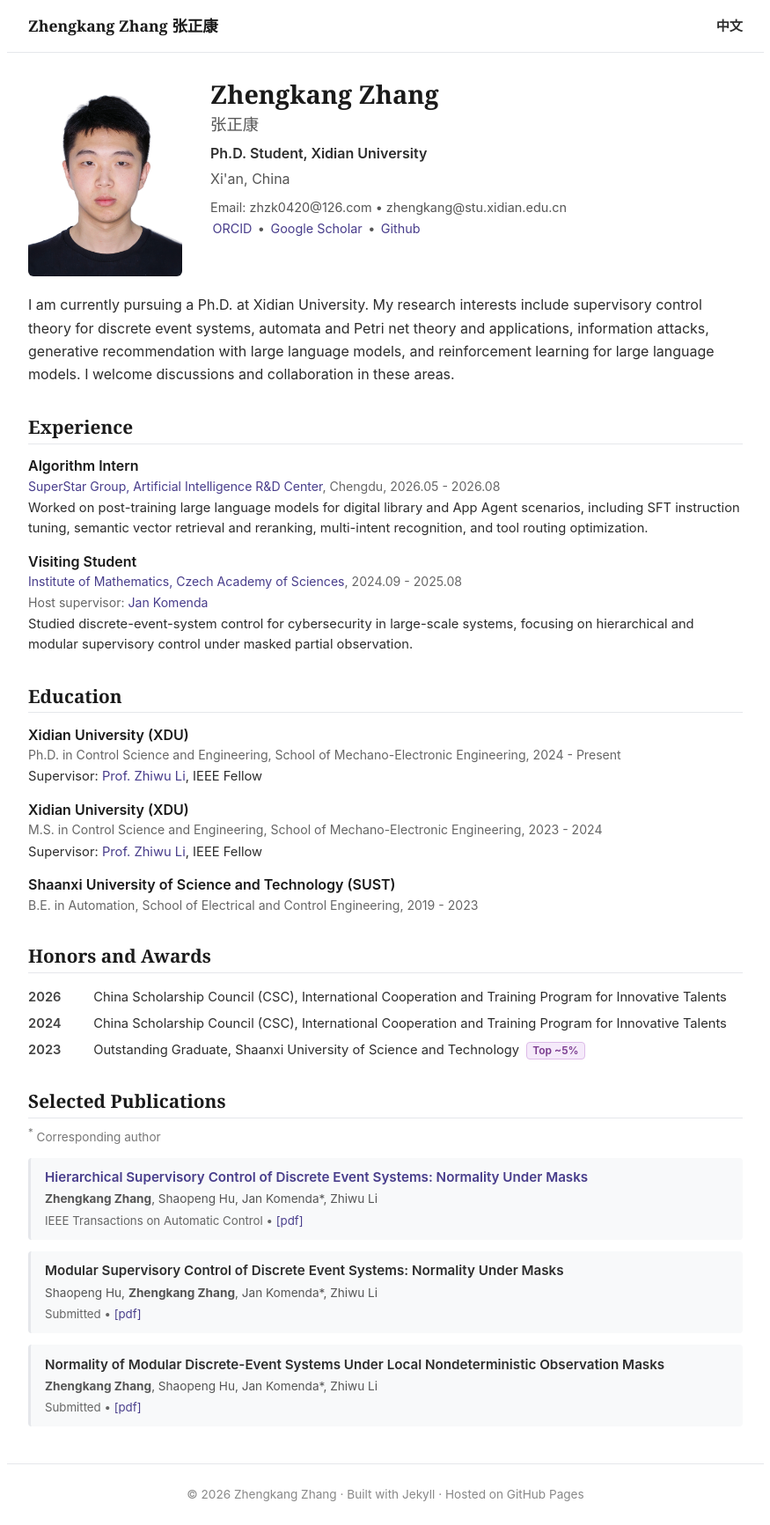
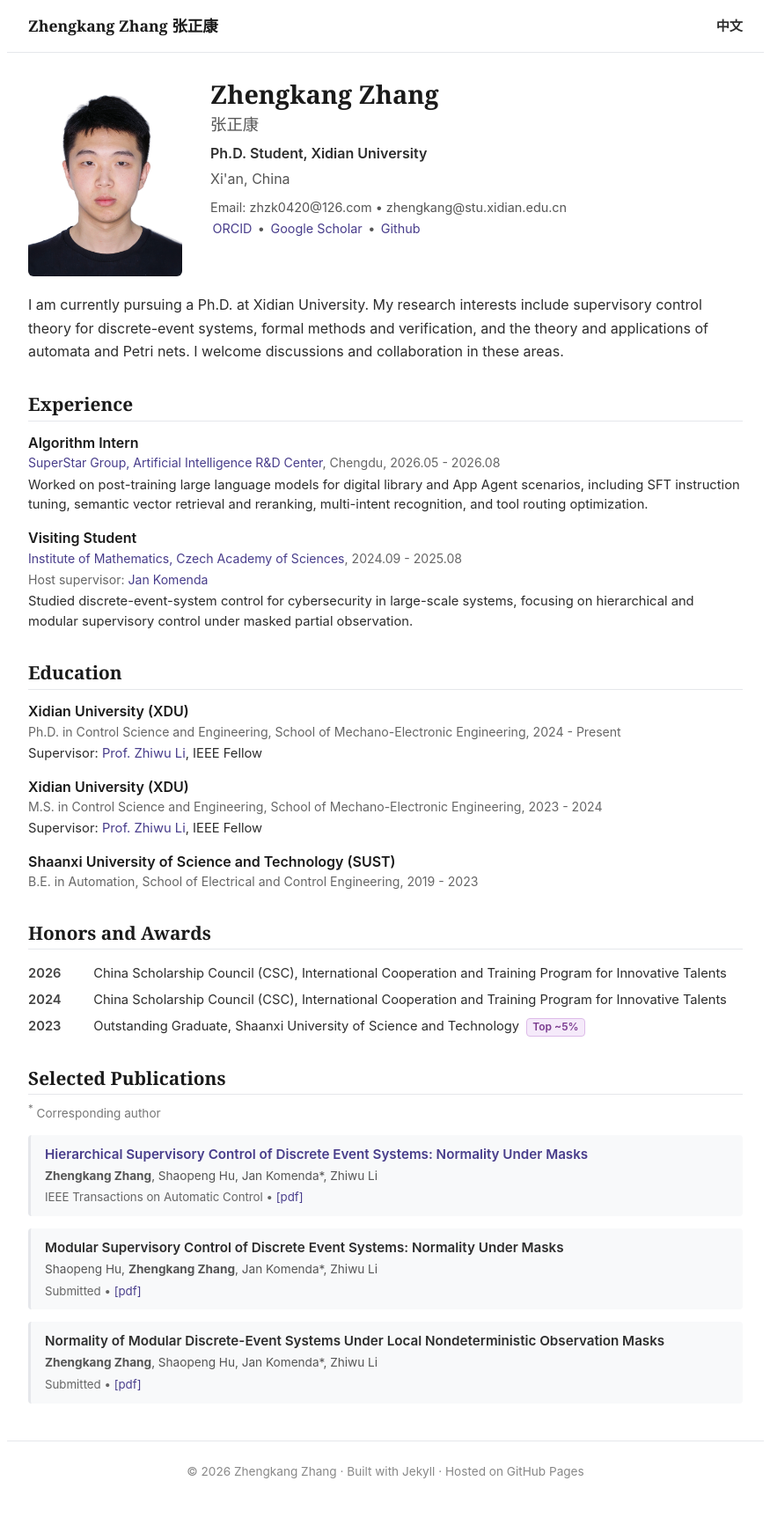
Before and after one commit to zkzh0420/zkzh0420.github.io, a Jekyll site: the page built from index.html, in a window 1280 px wide. Shown: the whole page at 88% size, without its empty margins (202-1077 px from the left). Built offline with Jekyll 4.4.1, drawn with Linux system fonts in a browser that asks for light colours; after the commit the page ends 1707 px from its top, so only the background shows below that.

Commit message:
Update research interests
Revise the research interests on both homepages and in their descriptions.

```diff
--- a/_config.yml
+++ b/_config.yml
@@ -1,5 +1,5 @@
 title: "Zhengkang Zhang"
-description: "Zhengkang Zhang (张正康), Ph.D. student at Xidian University. Discrete event systems, supervisory control theory, and generative AI search and recommendation."
+description: "Zhengkang Zhang (张正康), Ph.D. student at Xidian University. Research interests include supervisory control theory for discrete-event systems, formal methods and verification, and the theory and applications of automata and Petri nets."
 url: "https://zkzh0420.github.io"
 baseurl: ""
 
--- a/index.html
+++ b/index.html
@@ -1,7 +1,7 @@
 ---
 layout: home
 title: "Zhengkang Zhang - Personal Homepage"
-description: "Zhengkang Zhang, Ph.D. student at Xidian University. Discrete event systems, supervisory control theory, and generative AI search and recommendation."
+description: "Zhengkang Zhang, Ph.D. student at Xidian University. Research interests include supervisory control theory for discrete-event systems, formal methods and verification, and the theory and applications of automata and Petri nets."
 lang: en
 alt_url: /zh/
 ---
@@ -27,7 +27,7 @@ alt_url: /zh/
 
 <!-- Bio -->
 <p class="bio">
-  I am currently pursuing a Ph.D. at Xidian University. My research interests include supervisory control theory for discrete event systems, automata and Petri net theory and applications, information attacks, generative recommendation with large language models, and reinforcement learning for large language models. I welcome discussions and collaboration in these areas.
+  I am currently pursuing a Ph.D. at Xidian University. My research interests include supervisory control theory for discrete-event systems, formal methods and verification, and the theory and applications of automata and Petri nets. I welcome discussions and collaboration in these areas.
 </p>
 
 <!-- Work Experience -->
--- a/zh/index.html
+++ b/zh/index.html
@@ -1,7 +1,7 @@
 ---
 layout: home
 title: "张正康 - 个人主页"
-description: "张正康（Zhengkang Zhang），西安电子科技大学，博士生。离散事件系统，监督控制理论，AI生成式搜推。"
+description: "张正康（Zhengkang Zhang），西安电子科技大学，博士生。研究方向包括离散事件系统监督控制理论、形式化方法与验证、自动机与 Petri 网的理论与应用。"
 lang: zh
 permalink: /zh/
 alt_url: /
@@ -28,7 +28,7 @@ alt_url: /
 
 <!-- Bio -->
 <p class="bio">
-  我目前在西安电子科技大学攻读博士研究生。研究方向包括：离散事件系统监督控制理论、自动机与Petri网理论与应用、信息攻击、大模型生成式推荐、大模型强化学习等。欢迎在这些方向上交流与合作。
+  我目前在西安电子科技大学攻读博士研究生。研究方向包括离散事件系统监督控制理论、形式化方法与验证、自动机与 Petri 网的理论与应用。欢迎在这些方向上交流与合作。
 </p>
 
 <!-- Work Experience -->
```
